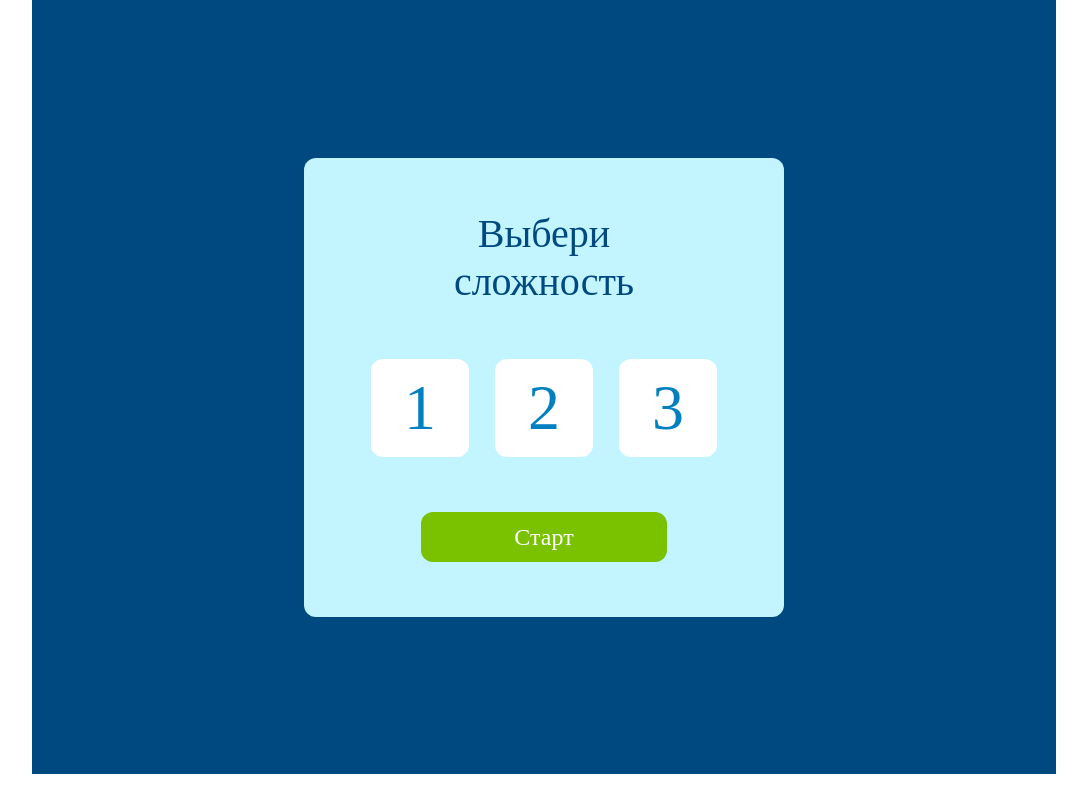
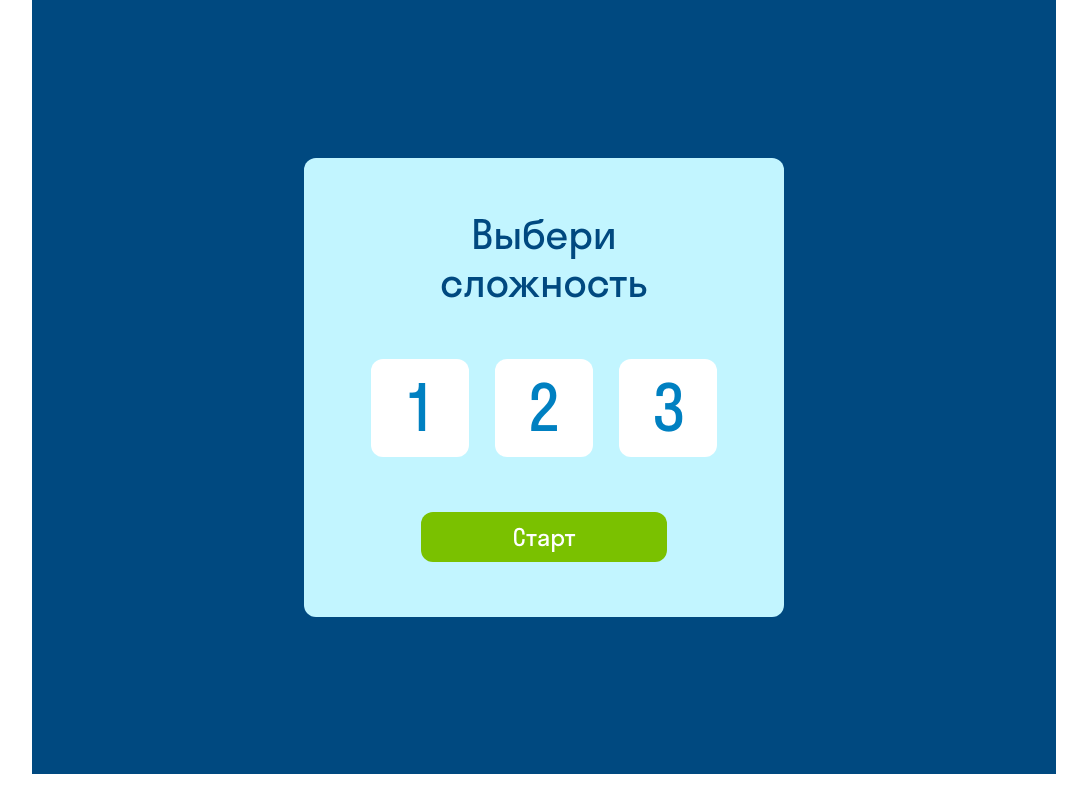
Before and after one commit to AlexeyIvanoof/Cart-game, a plain HTML site: page index.html in a window 1280 px wide. Shown: the whole page, without its empty margins (8-1095 px from the left). Drawn offline with Linux system fonts and the light colour scheme.

Commit message:
курс 3 дз 1 доработано,

```diff
--- a/index.html
+++ b/index.html
@@ -1,6 +1,5 @@
 <!DOCTYPE html>
 <html lang="en">
-<link href="statosskyeng-v1.001/Desktop fonts/" rel="stylesheet">
 <link rel="stylesheet" href="style.css">
 <head>
     <meta charset="UTF-8">
--- a/style.css
+++ b/style.css
@@ -9,8 +9,14 @@
   padding-right: calc(50% - 600px);
 }
 
+@font-face {
+    font-family: "StratosSkyeng";
+    src:url(stratosskyeng-regular.otf)
+  }
+
 body {
-    font-family: "StratosSkyeng";
+    margin: 0;
+    padding: 0;
   }
 
 .game-cart{
```
Also changed, not shown: stratosskyeng-regular.otf (added).
